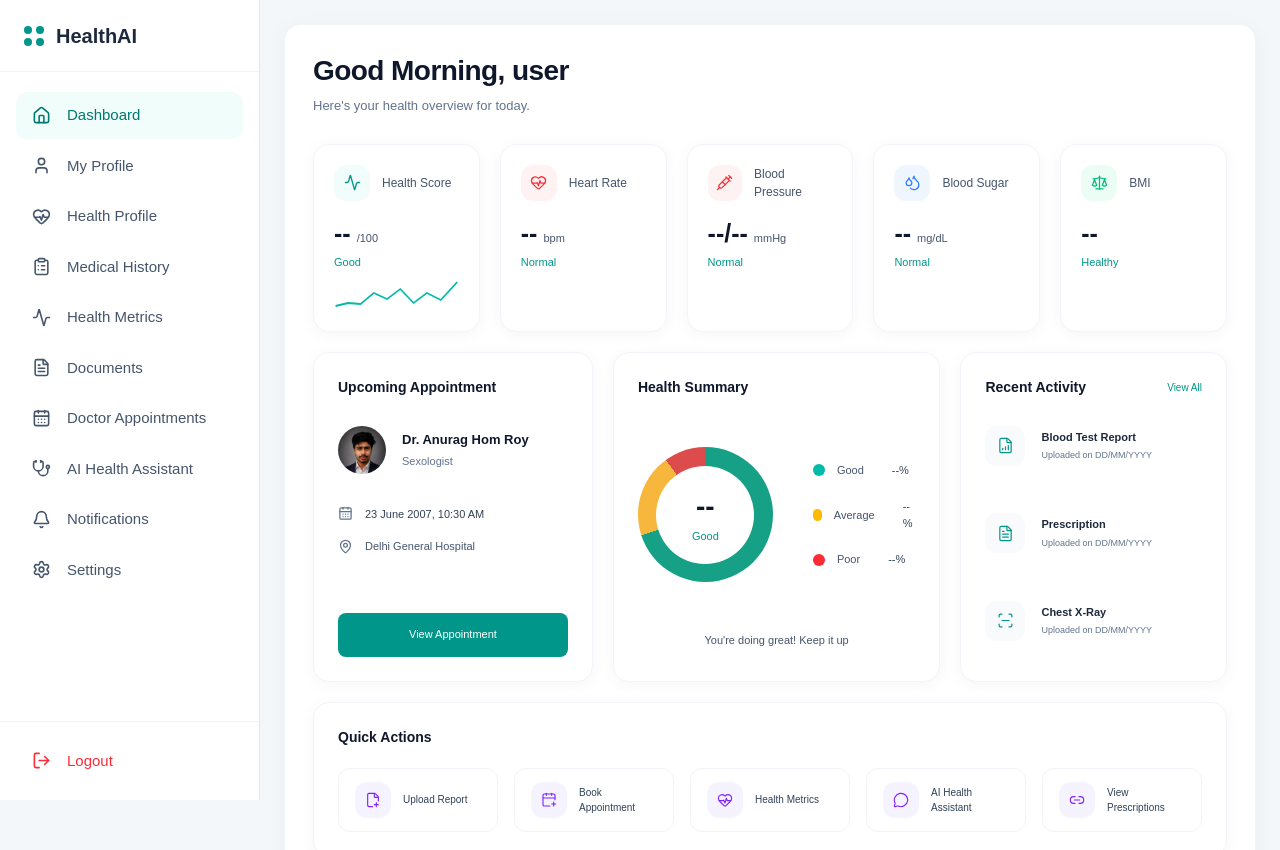
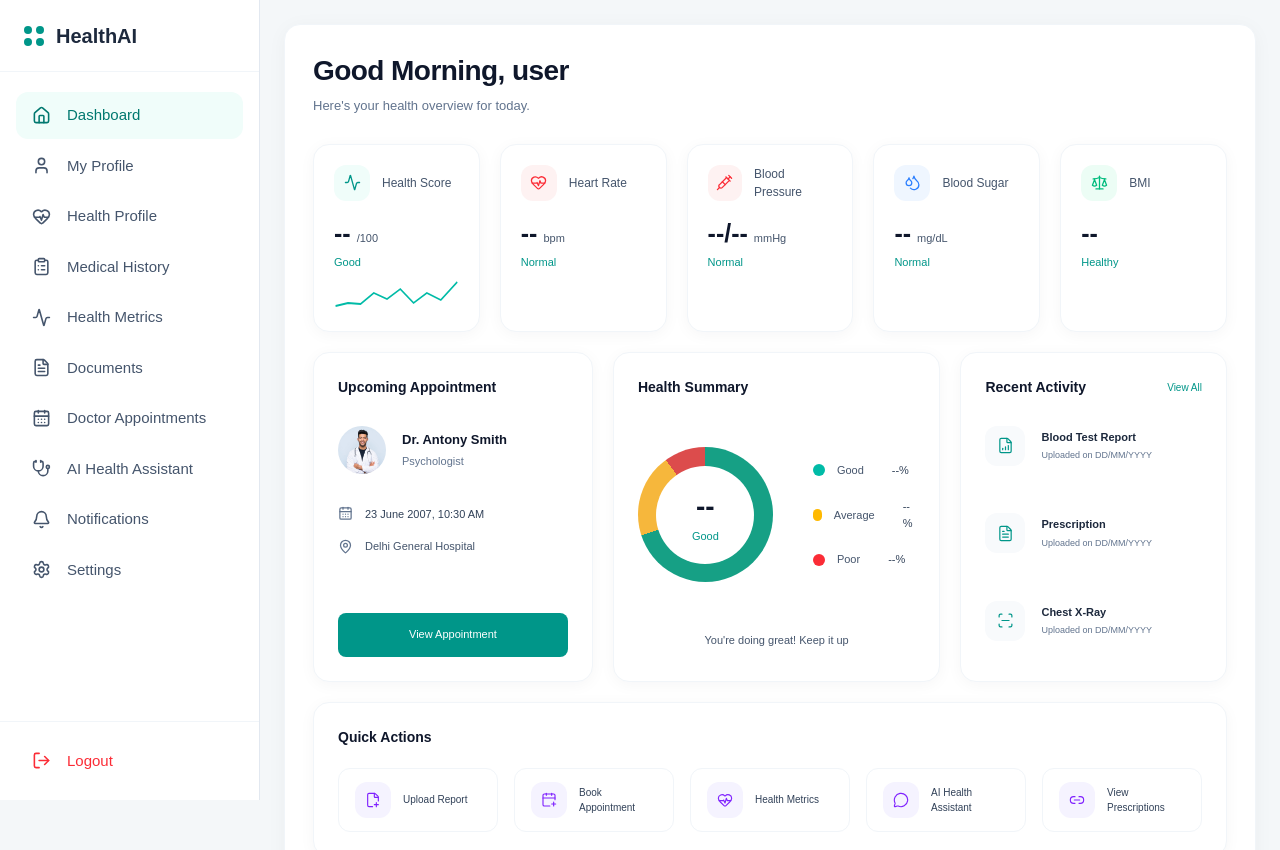
Before and after one commit to Anurag370/VitalAI, a Next.js app in the folder frontend/: page /patient in a window 1280 px wide. Shown: the top 850 px of the page. Built offline with nearby package versions, Linux system fonts and the light colour scheme.

Commit message:
patient frontend
* Add patient portal sidebar

* manage

* Build patient dashboard UI

* Add patient profile page

* update sidebar section

* update dashboard

---------

Co-authored-by: Anurag Hom Roy <147727413+Anurag370@users.noreply.github.com>

```diff
--- a/frontend/components/patient-profile.tsx
+++ b/frontend/components/patient-profile.tsx
@@ -40,7 +40,7 @@ export default function PatientProfile() {
         <div className="mt-7 flex items-center gap-6 rounded-xl bg-slate-50 p-5">
           <div className="relative h-24 w-24 shrink-0 overflow-hidden rounded-full border-4 border-white shadow-sm">
             <Image
-              src="/anurag-profile.jpg"
+              src="/ptdummy.jpg"
               alt="Anurag Hom Roy"
               fill
               className="object-cover"
@@ -49,7 +49,7 @@ export default function PatientProfile() {
 
           <div>
             <h2 className="text-[21px] font-semibold text-slate-900">
-              Anurag Hom Roy
+              Dhrubojyoti Roy
             </h2>
 
             <p className="mt-1 text-[11px] text-slate-500">
--- a/frontend/components/upcoming-appointment.tsx
+++ b/frontend/components/upcoming-appointment.tsx
@@ -14,8 +14,8 @@ export default function UpcomingAppointment() {
       <div className="mt-7 flex items-center gap-4">
        <div className="h-12 w-12 overflow-hidden rounded-full">
   <Image
-    src="/anurag-profile.jpg"
-    alt="Dr. Anurag Hom Roy"
+    src="/drdummy.jpg"
+    alt="Dr. Antony Smith"
     width={48}
     height={48}
     className="h-full w-full object-cover"
@@ -24,11 +24,11 @@ export default function UpcomingAppointment() {
 
         <div>
           <p className="text-[13px] font-semibold text-slate-900">
-            Dr. Anurag Hom Roy
+            Dr. Antony Smith
           </p>
 
           <p className="mt-1 text-[11px] text-slate-500">
-            Sexologist
+            Psychologist
           </p>
         </div>
       </div>
```
Also changed, not shown: frontend/public/drdummy.jpg (added), frontend/public/ptdummy.jpg (added).
